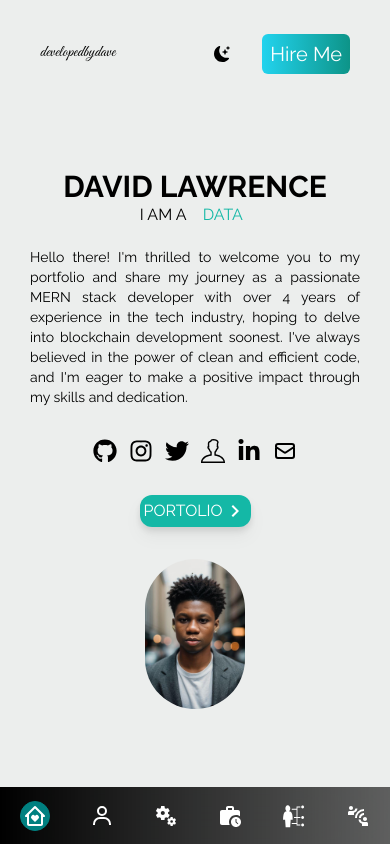
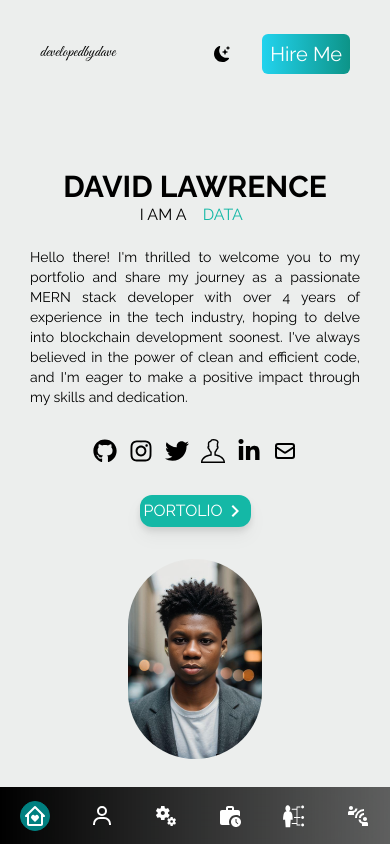
Before and after one commit to daffydbest7/Portfolio, a React (Create React App) app: page / in a window 390 px wide. Shown: the top 844 px of the page. Built offline with nearby package versions, Linux system fonts and the light colour scheme; a web font is replaced by a local one.

Commit message:
rearrange portfolio

```diff
--- a/src/components/home.jsx
+++ b/src/components/home.jsx
@@ -105,7 +105,7 @@ const Home =() => {
                  whileInView={'show'}
                  viewport={{once:false, amount:0.7}}
                   className="dark:hidden">
-                    <img src={Profile} className="max-w-[150px] max-h-[150px] lg:max-w-[350px] lg:max-h-[350px] rounded-full " alt="pic"/>
+                    <img src={Profile} className="max-w-[200px] max-h-[200px] lg:max-w-[350px] lg:max-h-[350px] rounded-full " alt="pic"/>
                 </motion.div>
 
                 {/**night mode image */}
--- a/src/components/portfolio.jsx
+++ b/src/components/portfolio.jsx
@@ -27,15 +27,10 @@ const Portfolio =() =>{
             url: "https://bennydrop.com/about-us/",  style: 'shadow-teal-800 shadow-lg rounded-lg ',
         },
         {
-            id:3,src: wclone1, desc: "Official Cook Collective Landing Page Clone: Using HTML, CSS Web View ONLY",
-            url: "https://vhee4.github.io/Group_10_website_cloning/", style: 'shadow-blue-800 shadow-lg rounded-lg ',
+            id:8,src: graphics, desc: "Sample KingDavid Branded Graphics on Dribble",
+            url: "https://dribbble.com/KingDavid_001",  style: 'shadow-cyan-800 shadow-lg  rounded-lg ',
         },
 
-        {
-            id:4,src: javadrum1, desc: "Drumkit Using Javascript Click Event",
-            url: "https://daffydbest7.github.io/-JavaScript-30-days-challenge/JavaScript%20Drum%20Kit/click.html",
-            style: 'shadow-green-800 shadow-lg rounded-lg ',
-        },
         {
             id:5,src: qrcode_man, desc: "Dynamic QrCode Generator With Payment API Integration",
             url: "https://davidqrcode.onrender.com",
@@ -46,13 +41,18 @@ const Portfolio =() =>{
             url: "https://byteplay.onrender.com", style: 'shadow-red-800 shadow-lg  rounded-lg ',
         },
         {
+            id:3,src: wclone1, desc: "Official Cook Collective Landing Page Clone: Using HTML, CSS Web View ONLY",
+            url: "https://vhee4.github.io/Group_10_website_cloning/", style: 'shadow-blue-800 shadow-lg rounded-lg ',
+        },
+        {
             id:7,src: djangoportfolio, desc: "Portfolio Using Python and Django",
             url: "",  style: 'shadow-yellow-800 shadow-lg rounded-lg ',
         },
 
         {
-            id:8,src: graphics, desc: "Sample KingDavid Branded Graphics on Dribble",
-            url: "https://dribbble.com/KingDavid_001",  style: 'shadow-cyan-800 shadow-lg  rounded-lg ',
+            id:4,src: javadrum1, desc: "Drumkit Using Javascript Click Event",
+            url: "https://daffydbest7.github.io/-JavaScript-30-days-challenge/JavaScript%20Drum%20Kit/click.html",
+            style: 'shadow-green-800 shadow-lg rounded-lg ',
         },
         {
             id:9,src: developer, desc: "Freelancing Services",
```
